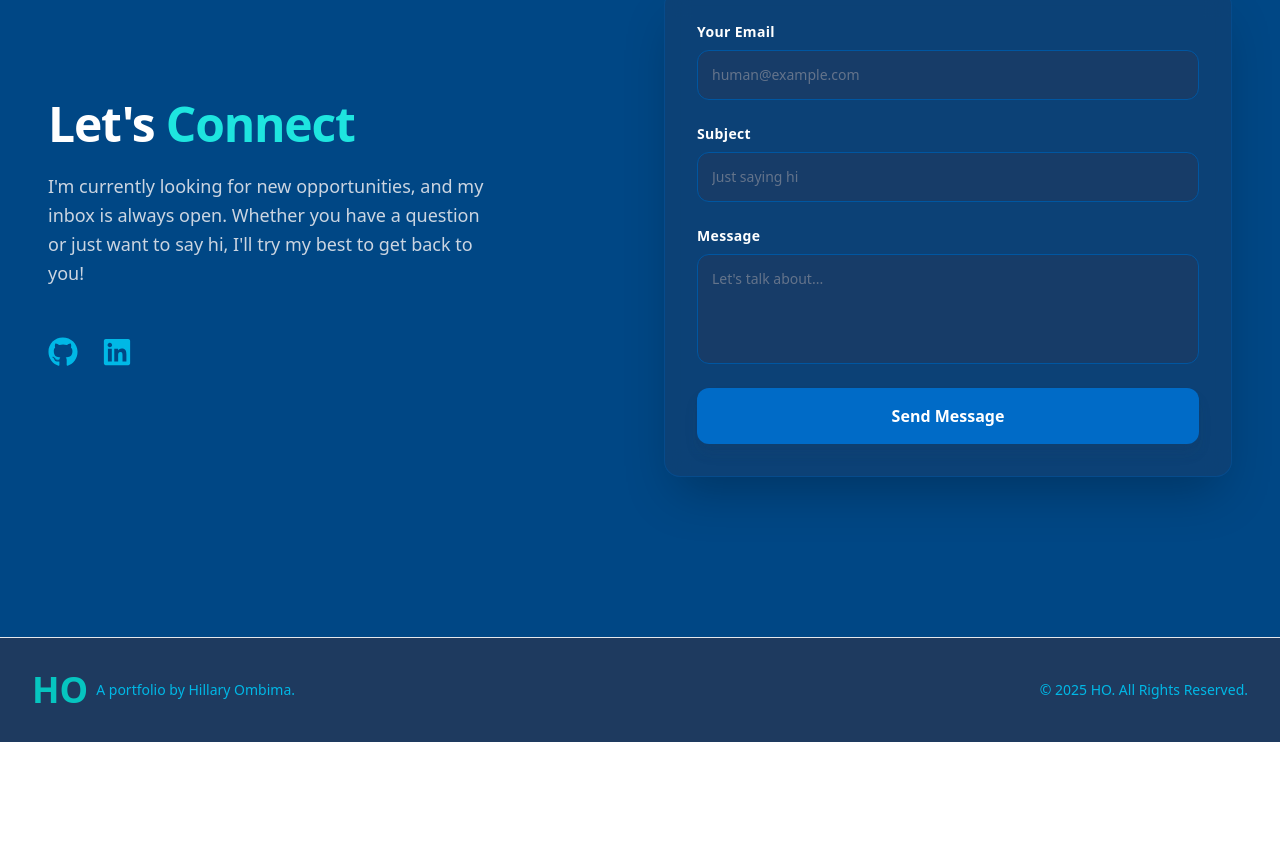
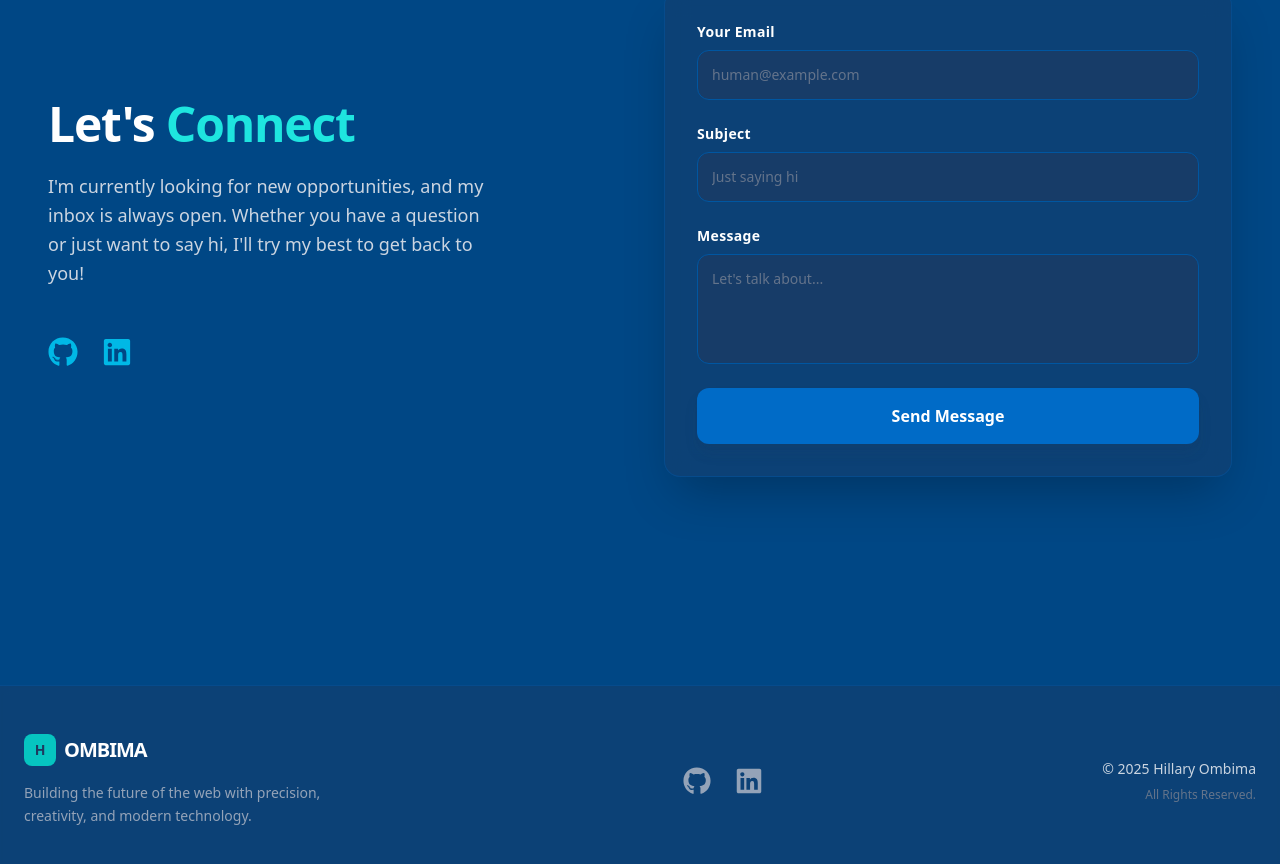
Before and after one commit to ombima56/ombima-hillary, a React (Vite) app in the folder frontend/: page / in a window 1280 px wide. Shown: the part 2270-3134 px from the top of the page. Before the commit the page ends 3012 px from the top, so only its background shows below. Built offline with nearby package versions, Linux system fonts and the light colour scheme.

Commit message:
style: update UI components and layout with modern glassmorphism, refined typography, and enhanced animations

```diff
--- a/frontend/src/components/ui/ProjectCard/Footer.jsx
+++ b/frontend/src/components/ui/ProjectCard/Footer.jsx
@@ -2,43 +2,42 @@ import React from "react";
 import { FaGithub, FaLinkedin, FaTwitter } from "react-icons/fa";
 
 const Footer = () => {
-  // Define social media links
-  // const socialLinks = [
-  //   {
-  //     id: 1,
-  //     name: "GitHub",
-  //     href: "https://github.com/ombima56", // Replace with your GitHub URL
-  //     icon: FaGithub,
-  //   },
-  //   {
-  //     id: 2,
-  //     name: "LinkedIn",
-  //     href: "https://linkedin.com/in/hillary-ombima", // Replace with your LinkedIn URL
-  //     icon: FaLinkedin,
-  //   },
-  //   {
-  //     id: 3,
-  //     name: "Twitter",
-  //     href: "https://twitter.com/your-username", // Replace with your Twitter URL
-  //     icon: FaTwitter,
-  //   },
-  // ];
+  const socialLinks = [
+    {
+      id: 1,
+      name: "GitHub",
+      href: "https://github.com/ombima56",
+      icon: FaGithub,
+    },
+    {
+      id: 2,
+      name: "LinkedIn",
+      href: "https://linkedin.com/in/hillary-ombima",
+      icon: FaLinkedin,
+    },
+  ];
 
   return (
-    <footer className="footer border-t border-t-tertiary-700 bg-primary-900 text-white">
-      <div className="container mx-auto p-8 flex flex-col md:flex-row items-center justify-between">
+    <footer className="w-full border-t border-primary-700/50 bg-primary-900/40 backdrop-blur-sm text-white mt-12">
+      <div className="container mx-auto px-6 py-12 flex flex-col md:flex-row items-center justify-between gap-8">
         {/* Left Section: Branding */}
-        <div className="flex items-center mb-4 md:mb-0">
-          <span className="text-4xl font-bold text-accent-500 mr-2">HO</span>
-          <p className="text-sm text-secondary-500">
-            A portfolio by Hillary Ombima.
+        <div className="flex flex-col items-center md:items-start space-y-4">
+          <div className="flex items-center space-x-2">
+            <div className="bg-accent-500 text-primary-900 w-8 h-8 flex items-center justify-center rounded-lg font-black text-sm">
+              H
+            </div>
+            <span className="text-xl text-white font-bold tracking-tighter uppercase">
+              Ombima
+            </span>
+          </div>
+          <p className="text-neutral-400 text-sm max-w-xs text-center md:text-left leading-relaxed">
+            Building the future of the web with precision, creativity, and modern technology.
           </p>
         </div>
 
-        {/* Center Section: Social Icons
-        <div className="flex flex-col items-center mb-4 md:mb-0">
-          <p className="text-sm text-secondary-500 mb-2">Let&apos;s Connect!</p>
-          <div className="flex gap-4">
+        {/* Center Section: Socials */}
+        <div className="flex flex-col items-center space-y-4">
+          <div className="flex gap-6">
             {socialLinks.map((link) => (
               <a
                 key={link.id}
@@ -46,18 +45,21 @@ const Footer = () => {
                 target="_blank"
                 rel="noopener noreferrer"
                 aria-label={`${link.name} Profile`}
-                className="text-secondary-400 hover:text-white transition-colors duration-300 transform hover:scale-110"
+                className="text-neutral-400 hover:text-accent-400 transition-all duration-300 transform hover:-translate-y-1"
               >
-                <link.icon size={24} />
+                <link.icon size={28} />
               </a>
             ))}
           </div>
-        </div> */}
+        </div>
 
         {/* Right Section: Copyright */}
-        <div className="text-center md:text-right">
-          <p className="text-sm text-secondary-500">
-            © {new Date().getFullYear()} HO. All Rights Reserved.
+        <div className="flex flex-col items-center md:items-end space-y-2">
+           <p className="text-sm font-medium text-neutral-300">
+            © {new Date().getFullYear()} Hillary Ombima
+          </p>
+          <p className="text-xs text-neutral-500">
+            All Rights Reserved.
           </p>
         </div>
       </div>
```
